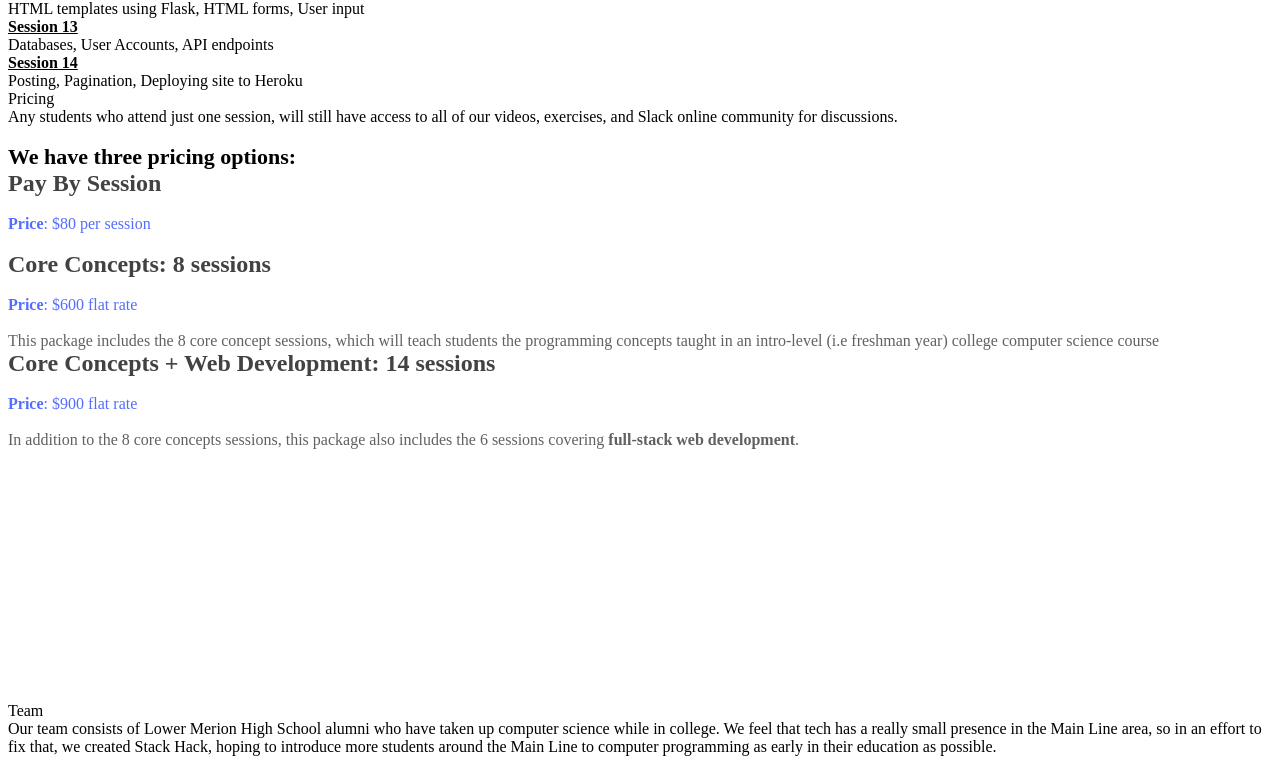
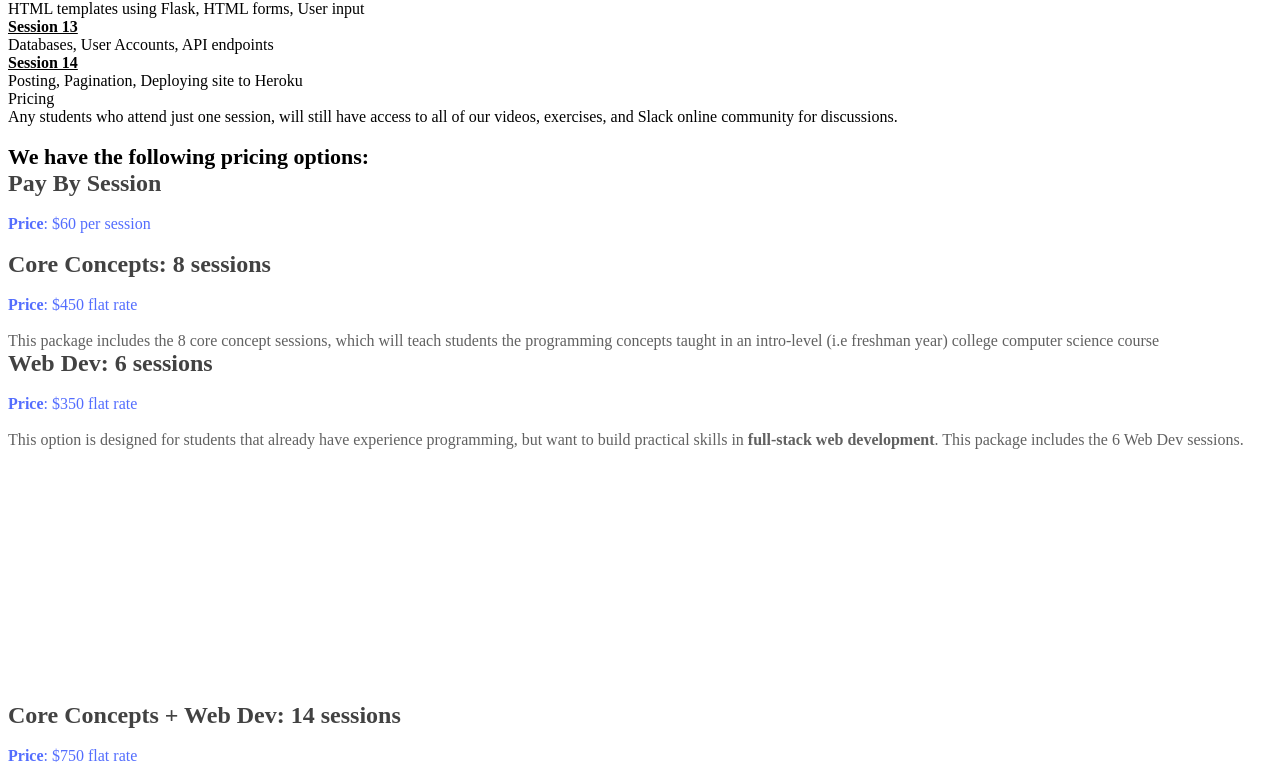
Before and after one commit to ebadgio/stack-hack-web, a React app: page / in a window 1280 px wide. Shown: the part 2552-3328 px from the top of the page. Built offline with nearby package versions, Linux system fonts and the light colour scheme; the HTML template or start-up script is replaced by a standard one.

Commit message:
update pricing

```diff
--- a/client/src/main/components/Pricing.js
+++ b/client/src/main/components/Pricing.js
@@ -13,23 +13,27 @@ const Pricing = ({}) => {
               Slack online community for discussions.
               <br />
               <br />
-              <span style={{fontSize: '22px'}}><strong>We have three pricing options:</strong></span>
+              <span style={{fontSize: '22px'}}><strong>We have the following pricing options:</strong></span>
               <br />
           </div>
           <div className="flex-row">
               <PriceCard track={'Pay By Session'}
-                         price={'$80 per session'}
+                         price={'$60 per session'}
                          description={<div>Take as many sessions as you want, and just pay for each one as you go</div>}/>
           </div>
           <div className="flex-row">
               <PriceCard track={'Core Concepts: 8 sessions'}
-                         price={'$600 flat rate'}
+                         price={'$450 flat rate'}
                          details={<span>This package includes the 8 core concept sessions,
                              which will teach students the programming concepts taught in an
                              intro-level (i.e freshman year) college computer science course</span>}/>
-              <PriceCard track={'Core Concepts + Web Development: 14 sessions'}
-                         price={'$900 flat rate'}
-                         style={{height: '352px'}}
+              <PriceCard track={'Web Dev: 6 sessions'}
+                         price={'$350 flat rate'}
+                         style={{minHeight: '352px'}}
+                         details={<span>This option is designed for students that already have experience programming, but want to build practical skills in <strong>full-stack web development</strong>. This package includes the 6 Web Dev sessions.</span>}/>
+              <PriceCard track={'Core Concepts + Web Dev: 14 sessions'}
+                         price={'$750 flat rate'}
+                         style={{minHeight: '352px'}}
                          details={<span>In addition to the 8 core concepts sessions, this package also includes
                              the 6 sessions covering <strong>full-stack web development</strong>.</span>}/>
               {/*<PriceCard track={'Core track'}*/}
```
Also changed, not shown: 1 other file (tests, documents, lock files or other folders).
